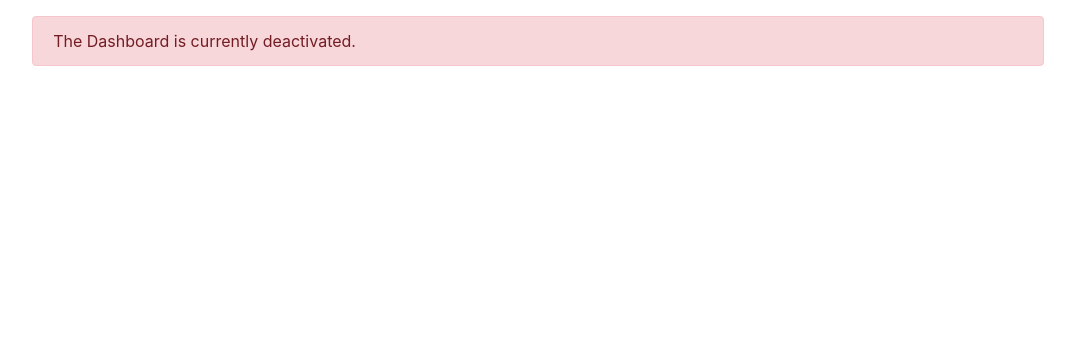
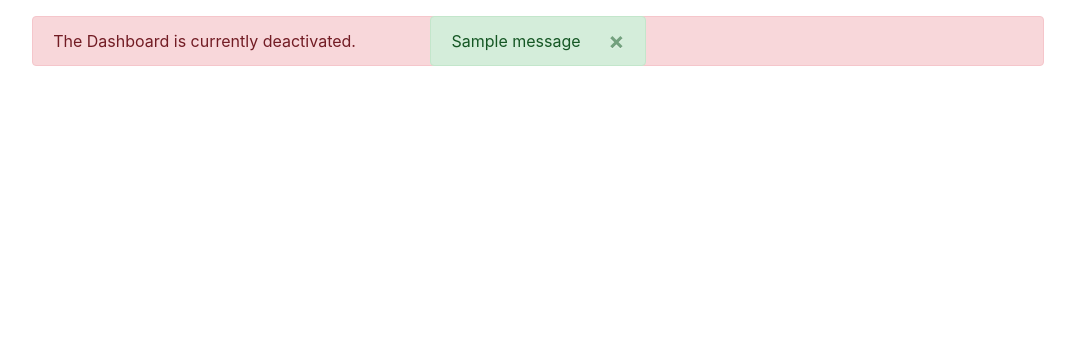
Before and after one commit to spiral-project/ihatemoney, a Flask app: template ihatemoney/templates/dashboard.html in a window 1280 px wide. Shown: the part 56-420 px from the top of the page, without its empty margins (102-1177 px from the left). Run offline with Flask 2, Linux system fonts and the light colour scheme; the template is opened without the code that fills it, so the values that code supplies are empty; tables that the repository leaves empty hold one stand-in row (values such as "Sample post"); one stand-in notice (Sample message) is shown; parts of the project's set-up code (start-up, migrations or seed data) failed here and were passed over; some libraries are stand-ins or nearby versions.

Commit message:
Flash messages must be dimissed manually

```diff
--- a/ihatemoney/static/css/main.css
+++ b/ihatemoney/static/css/main.css
@@ -469,7 +469,6 @@
   position: absolute;
   top: 4.5rem;
   width: 100%;
-  pointer-events: none;
 }
 
 .light {
--- a/ihatemoney/templates/layout.html
+++ b/ihatemoney/templates/layout.html
@@ -21,12 +21,6 @@
     {% block head %}{% endblock %}
     <script type="text/javascript" charset="utf-8">
         $(document).ready(function(){
-            setTimeout(function(){
-                $(".flash").fadeOut("slow", function () {
-                    $(".flash").remove();
-                });
-            }, 4000);
-
             $('.dropdown-toggle').dropdown();
             $('[data-toggle="tooltip"]').tooltip();
             {% block js %}{% endblock %}
@@ -128,11 +122,12 @@
 
   <div class="messages">
     {% for category, message in get_flashed_messages(with_categories=true) %}
-      {% if category == "message" %}{# Default category for flash(msg) #}
-        <div class="flash alert alert-success">{{ message }}</div>
-      {% else %}
-        <div class="flash alert alert-{{ category }}">{{ message }}</div>
-      {% endif %}
+      <div class="flash alert alert-{{ "success" if category == "message" else category }} alert-dismissible fade show">
+        {{ message }}
+        <button type="button" class="close" data-dismiss="alert" aria-label="Close">
+          <span aria-hidden="true">&times;</span>
+        </button>
+      </div>
     {% endfor %}
   </div>
 
```
